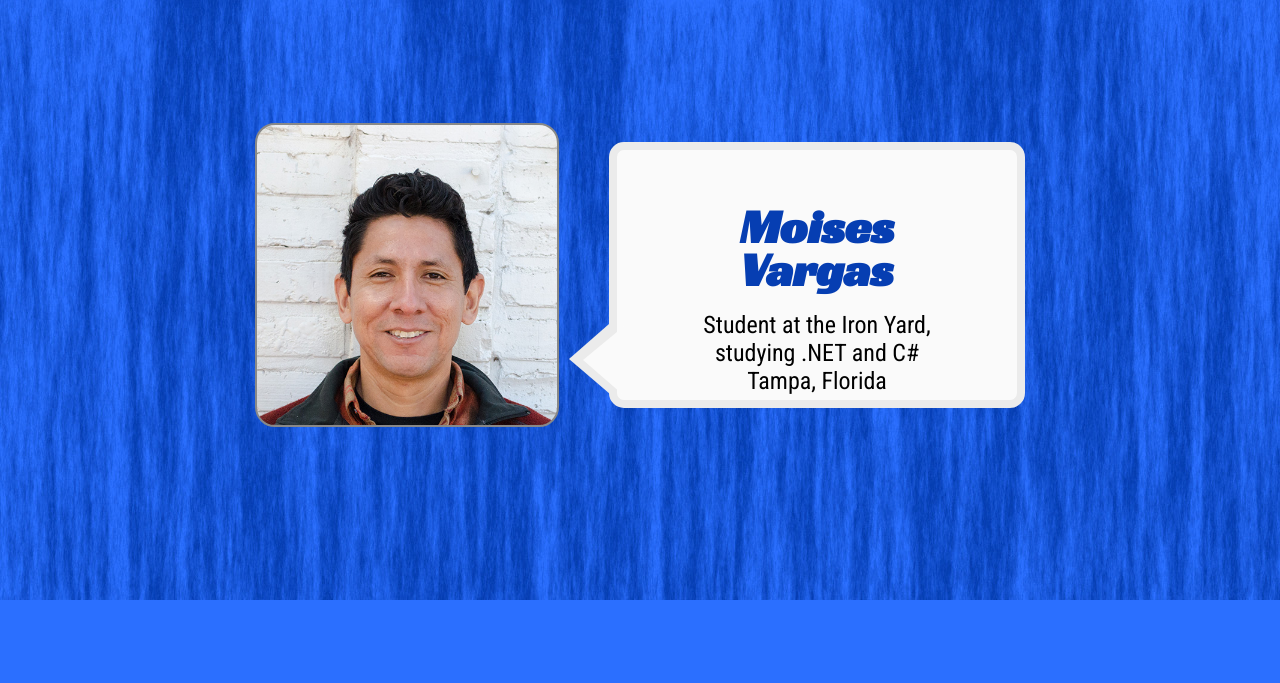
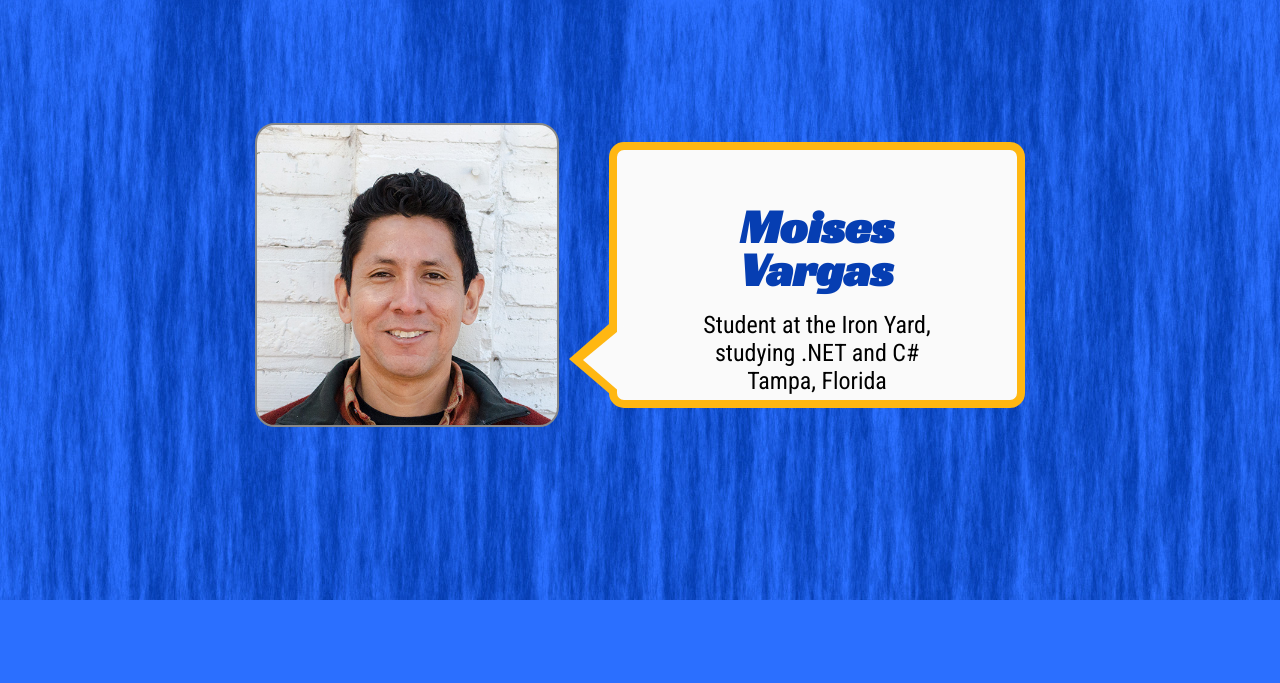
Before and after one commit to mozevegas/portfolio, a website: page public/index.html in a window 1280 px wide. Shown: the top 683 px of the page. Drawn offline with Linux system fonts and the light colour scheme.

Commit message:
QuickBorderColor edit

```diff
--- a/public/screen.css
+++ b/public/screen.css
@@ -38,7 +38,6 @@ footer {
   font-family: 'Roboto Condensed', sans-serif;
   font-size: 18px;
   padding: 25px;
-  letter-spacing: 1px;
   text-align: center;
 }
 
@@ -235,7 +234,7 @@ justify-content: center;
 
 /* --------------------BREAK -------------------------  */
 
-@media (min-width: 460px) {
+@media (min-width: 600px) {
 
 header {
   display: flex;
@@ -269,7 +268,7 @@ background: #Fafafa;
 -webkit-border-radius: 15px;
 -moz-border-radius: 15px;
 border-radius: 15px;
-border: #ebebeb solid 8px;
+border: #FFB712 solid 8px;
 margin: 0;
 margin-left: 50px;
 }
@@ -295,7 +294,7 @@ content: '';
 position: absolute;
 border-style: solid;
 border-width: 42px 48px 41px 0;
-border-color: transparent #ebebeb;
+border-color: transparent #FFB712;
 display: block;
 width: 0;
 z-index: 0;
```
